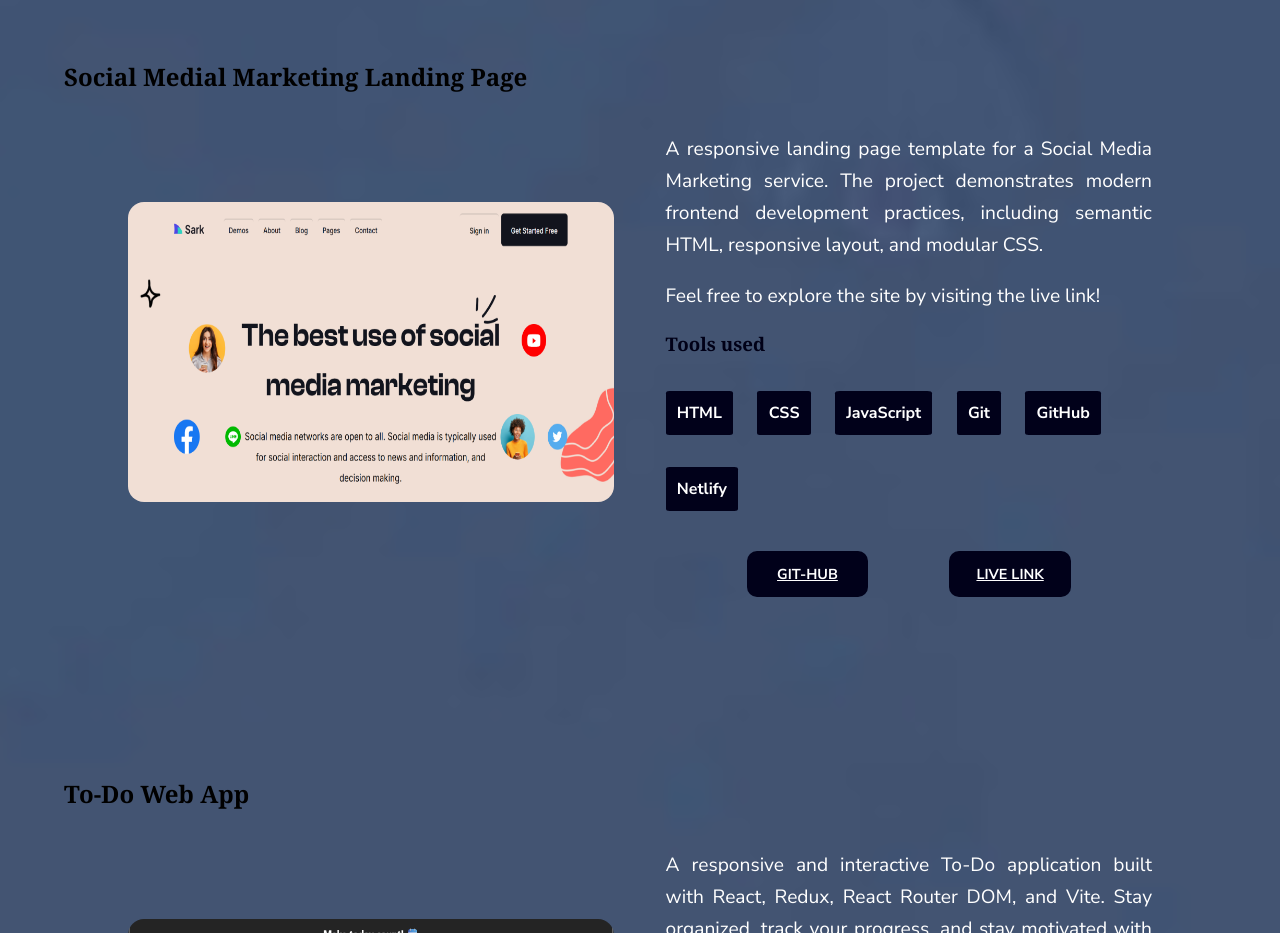
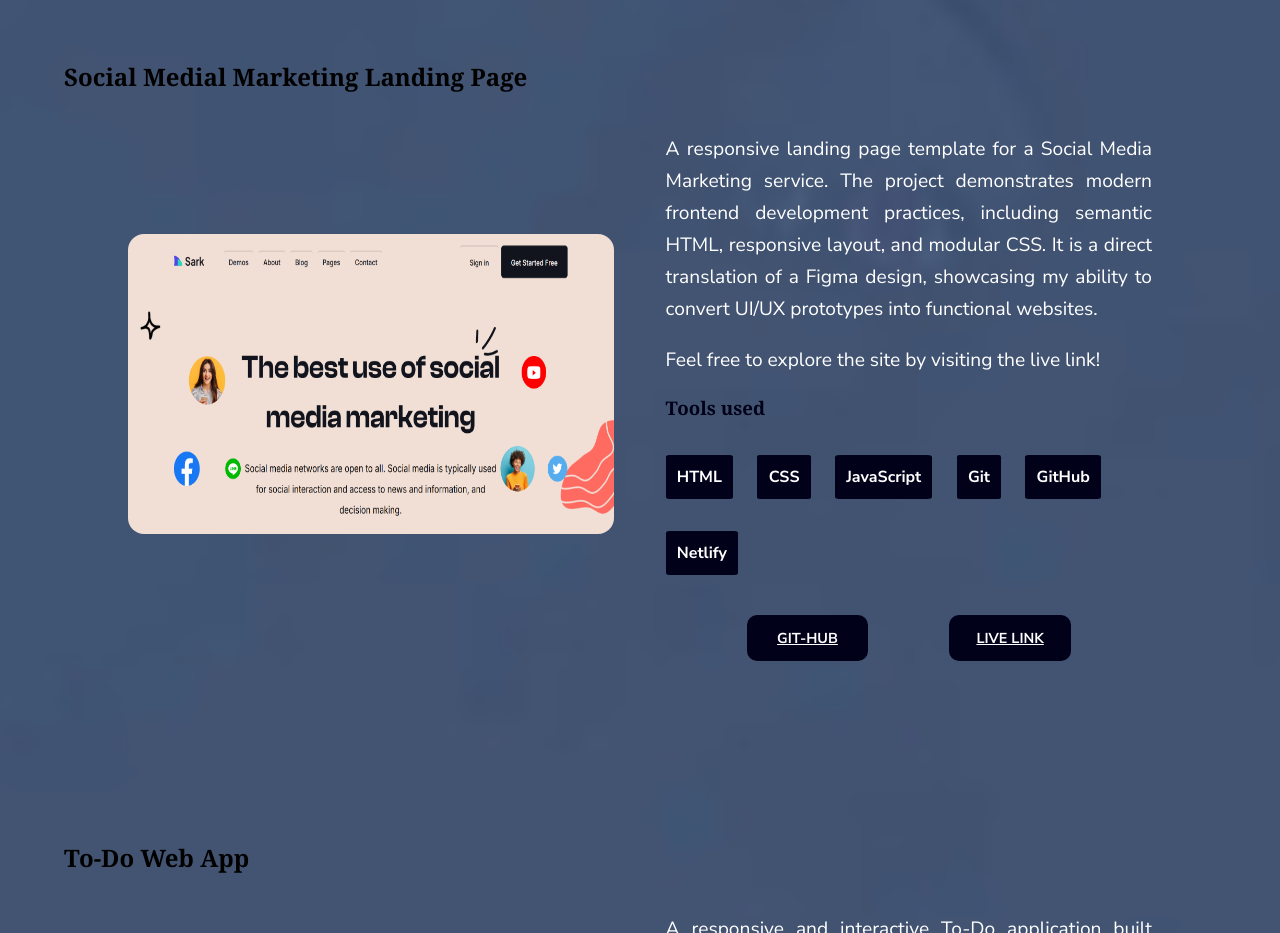
Before and after one commit to jaysquare24/MyProfile, a website: page projects.html in a window 1280 px wide. Shown: the part 2320-3253 px from the top of the page. Drawn offline with Linux system fonts and the light colour scheme.

Commit message:
edit social media landing page project description

```diff
--- a/projects.html
+++ b/projects.html
@@ -180,7 +180,7 @@
 
                    <div class="description">
                        <div class="description-paragraphs">
-                          <p>A responsive landing page template for a Social Media Marketing service. The project demonstrates modern frontend development practices, including semantic HTML, responsive layout, and modular CSS.</p>
+                          <p>A responsive landing page template for a Social Media Marketing service. The project demonstrates modern frontend development practices, including semantic HTML, responsive layout, and modular CSS. It is a direct translation of a Figma design, showcasing my ability to convert UI/UX prototypes into functional websites.</p>
                           <p>Feel free to explore the site by visiting the live link!</p>
                        </div>
 
--- a/resources/css/style.css
+++ b/resources/css/style.css
@@ -1248,7 +1248,7 @@ form button{
     .tools-list P{
         background-color: rgb(1, 1, 26);
         padding: 0.5rem;
-       font-size:2.8cqw;
+        font-size:2.8cqw;
         color: white;
 
     }
```
